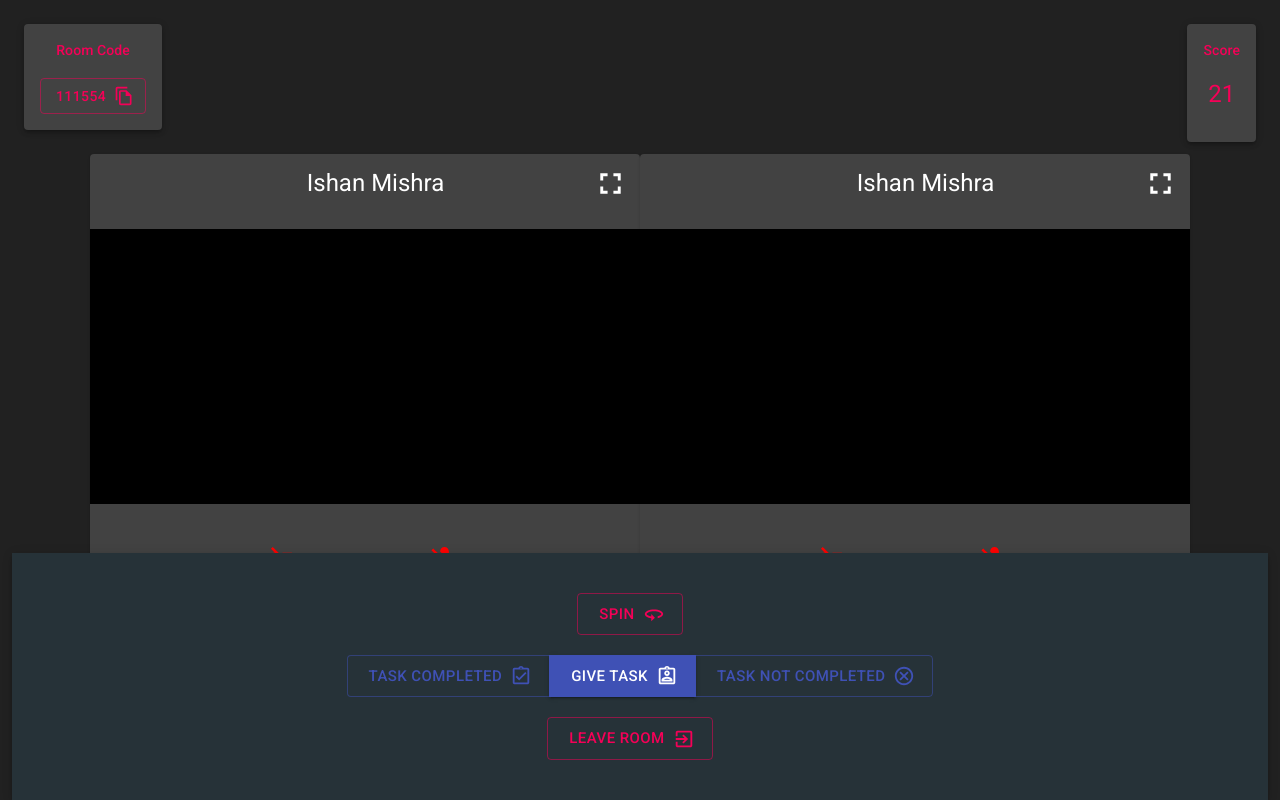
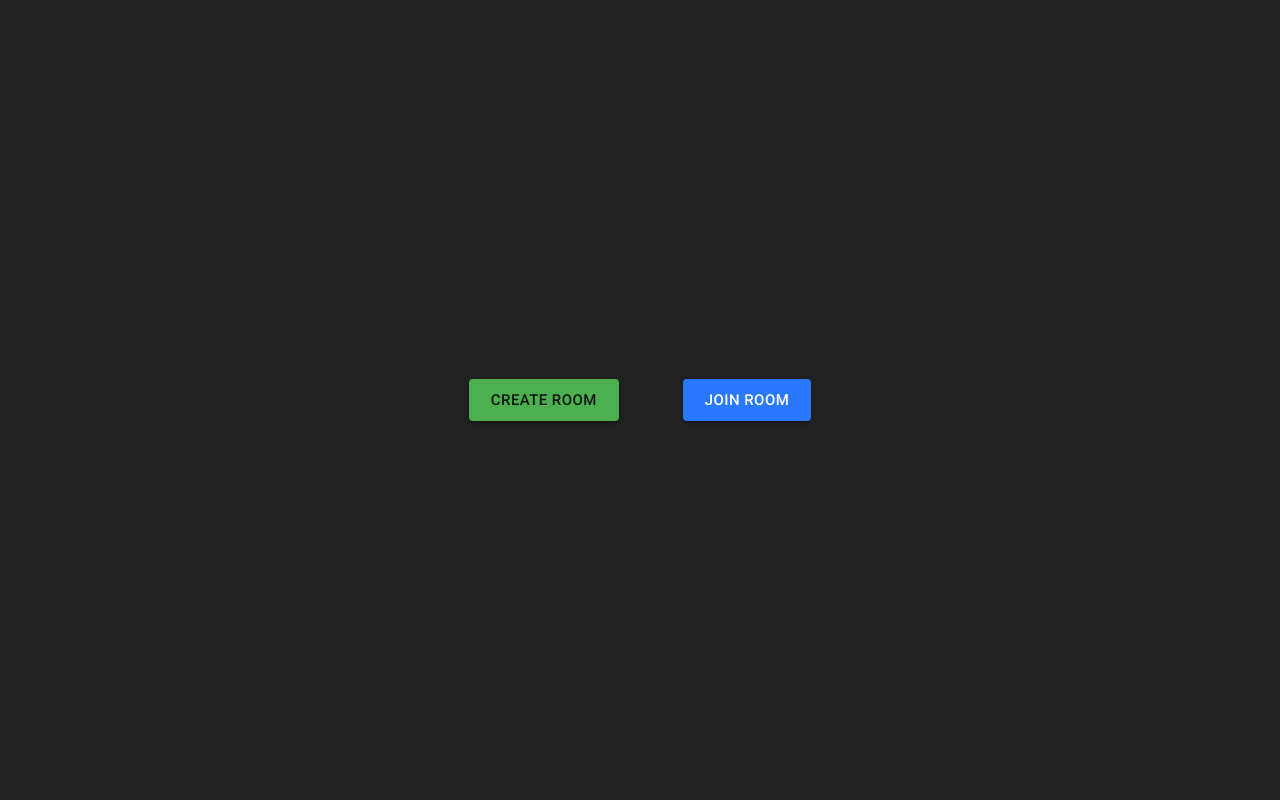
Before and after one commit to ishanExtreme/Truth_Dare, a React (Create React App) app: page / in a window 1280 px wide. Shown: the top 800 px of the page. Built offline with nearby package versions, Linux system fonts and the light colour scheme.

Commit message:
router-dom removed

```diff
--- a/package.json
+++ b/package.json
@@ -11,7 +11,6 @@
     "framer-motion": "^4.1.5",
     "react": "^17.0.2",
     "react-dom": "^17.0.2",
-    "react-router-dom": "^5.2.0",
     "react-scripts": "4.0.3",
     "web-vitals": "^1.1.1"
   },
--- a/src/App.jsx
+++ b/src/App.jsx
@@ -1,33 +1,9 @@
 import React from 'react';
-import { BrowserRouter as Router, Switch, Route } from 'react-router-dom'
-import InputField from './Components/InputField';
 import Start from './Pages/Start';
-import CreateRoom from './Pages/CreateRoom';
-import JoinRoom from './Pages/JoinRoom';
-import VideoPlayer from './Components/VideoPlayer';
-import Home from './Pages/Home';
 
 function App(props) {
   return (
-      // <Router>
-      //   <Switch>
-
-      //     <Route exact path="/">
-      //       <Start />
-      //     </Route>
-
-      //     <Route path="/create">
-      //       <CreateRoom />
-      //     </Route>
-
-      //     <Route path="/join">
-      //       <JoinRoom />
-      //     </Route>
-
-      //   </Switch>
-      // </Router>
-      <Home />
-
+      <Start />
   );
 }
 
--- a/src/Components/InputContainer.jsx
+++ b/src/Components/InputContainer.jsx
@@ -3,7 +3,6 @@ import { makeStyles } from '@material-ui/core';
 import Paper from '@material-ui/core/Paper';
 import IconButton from '@material-ui/core/IconButton';
 import ArrowBackIcon from '@material-ui/icons/ArrowBack';
-import { useHistory } from 'react-router-dom';
 import { motion } from 'framer-motion';
 
 const useStyles = makeStyles((theme)=>{
@@ -42,10 +41,9 @@ const divVariant = {
     }
 }
 
-function InputContainer({children, onClick}) {
+function InputContainer({children, handleClick}) {
 
     const classes = useStyles();
-    const history = useHistory();
 
     return (
         <motion.div
@@ -57,7 +55,7 @@ function InputContainer({children, onClick}) {
 
                 <div className={classes.iconContainer}>
                     <IconButton
-                    onClick={()=>history.push("/")}
+                    onClick={()=>handleClick('option')}
                     >
                         <ArrowBackIcon />
                     </IconButton>
--- a/src/Pages/CreateRoom.jsx
+++ b/src/Pages/CreateRoom.jsx
@@ -14,7 +14,7 @@ const useStyles = makeStyles((theme)=> {
 }
 })
 
-function CreateRoom(props) {
+function CreateRoom({handleClick}) {
 
     const classes = useStyles();
 
@@ -44,7 +44,7 @@ function CreateRoom(props) {
     return (
         <div className={classes.container}>
 
-            <InputContainer>
+            <InputContainer handleClick={handleClick}>
                 <InputField
                 label="Room Name"
                 handleSubmit={onSubmit}
--- a/src/Pages/JoinRoom.jsx
+++ b/src/Pages/JoinRoom.jsx
@@ -16,7 +16,7 @@ const useStyles = makeStyles((theme)=>{
     }
 });
 
-function JoinRoom(props) {
+function JoinRoom({handleClick}) {
 
     const classes = useStyles();
 
@@ -47,7 +47,7 @@ function JoinRoom(props) {
     return (
         <div className={classes.container}>
 
-            <InputContainer>
+            <InputContainer handleClick={handleClick}>
 
                 <InputField
                 label="Room ID"
--- /dev/null
+++ b/src/Pages/Option.jsx
@@ -0,0 +1,71 @@
+import React from 'react';
+import {makeStyles} from '@material-ui/core'
+import ThemeButton from '../Components/ThemeButton';
+import { motion } from 'framer-motion';
+
+const useStyles = makeStyles((theme)=> {
+    return {
+    btn_1: {
+        marginRight: theme.spacing(4),
+    },
+    btn_2: {
+        marginLeft: theme.spacing(4)
+    },
+    container: {
+        display: "flex",
+        justifyContent: "center",
+        alignItems: "center",
+        backgroundColor: "#212121",
+    }
+}
+})
+
+const divVariant = {
+    initial: {opacity: 0},
+    animate: {
+        opacity: 1,
+        transition: {
+            duration: 0.5
+        }
+    }
+}
+
+function Option({handleClick}) {
+
+    const classes = useStyles();
+
+    return (
+       <div className={classes.container}>
+            <motion.div
+            variants={divVariant}
+            initial='initial'
+            animate='animate'
+            whileHover={{scale:1.2}}
+            >
+            <ThemeButton
+            color="primary"
+            text="CREATE ROOM"
+            style={classes.btn_1}
+            onClick={()=>handleClick('create')}
+            />
+            </motion.div>
+
+            <motion.div
+            variants={divVariant}
+            initial='initial'
+            animate='animate'
+            whileHover={{scale:1.2}}
+            >
+            <ThemeButton
+            color="secondary"
+            text="JOIN ROOM"
+            style={classes.btn_2}
+            onClick={()=>handleClick('join')}
+            />
+            </motion.div>
+
+       </div>
+    );
+}
+
+export default Option;
--- a/src/Pages/Start.jsx
+++ b/src/Pages/Start.jsx
@@ -1,73 +1,39 @@
-import React from 'react';
-import {makeStyles} from '@material-ui/core'
-import ThemeButton from '../Components/ThemeButton';
-import { useHistory } from 'react-router-dom';
-import { motion } from 'framer-motion';
+import React, { useState } from 'react';
+import CreateRoom from './CreateRoom';
+import JoinRoom from './JoinRoom';
+import Option from './Option';
 
-const useStyles = makeStyles((theme)=> {
-    return {
-    btn_1: {
-        marginRight: theme.spacing(4),
-    },
-    btn_2: {
-        marginLeft: theme.spacing(4)
-    },
-    container: {
-        display: "flex",
-        justifyContent: "center",
-        alignItems: "center",
-        backgroundColor: "#212121",
+function Start({handleUserName, handleRoomName, handleSubmit}) {
+
+    // switch between component "create", "join" and "option"
+    const [component, setComponent] = useState('option');
+
+    const handleClick = (component_name)=>{
+        setComponent(component_name);
+    };
+
+    let render;
+    if(component === 'option')
+    {
+        render = (
+            <Option handleClick={handleClick}/>
+        );
     }
-}
-})
+    else if(component === 'create')
+    {
+        render = (
+            <CreateRoom handleClick={handleClick}/>
+        );
+    }
 
-const divVariant = {
-    initial: {opacity: 0},
-    animate: {
-        opacity: 1,
-        transition: {
-            duration: 0.5
-        }
+    else
+    {
+        render = (
+            <JoinRoom handleClick={handleClick}/>
+        );
     }
-}
 
-function Start(props) {
-
-    const classes = useStyles();
-    const history = useHistory();
-
-    return (
-       <div className={classes.container}>
-            <motion.div
-            variants={divVariant}
-            initial='initial'
-            animate='animate'
-            whileHover={{scale:1.2}}
-            >
-            <ThemeButton
-            color="primary"
-            text="CREATE ROOM"
-            style={classes.btn_1}
-            onClick={()=>history.push("/create")}
-            />
-            </motion.div>
-
-            <motion.div
-            variants={divVariant}
-            initial='initial'
-            animate='animate'
-            whileHover={{scale:1.2}}
-            >
-            <ThemeButton
-            color="secondary"
-            text="JOIN ROOM"
-            style={classes.btn_2}
-            onClick={()=>history.push("/join")}
-            />
-            </motion.div>
-
-       </div>
-    );
+    return render;
 }
 
 export default Start;
```
Also changed, not shown: src/Pages/Main.jsx (added, +15 -0 lines), 1 other file (tests, documents, lock files or other folders).
